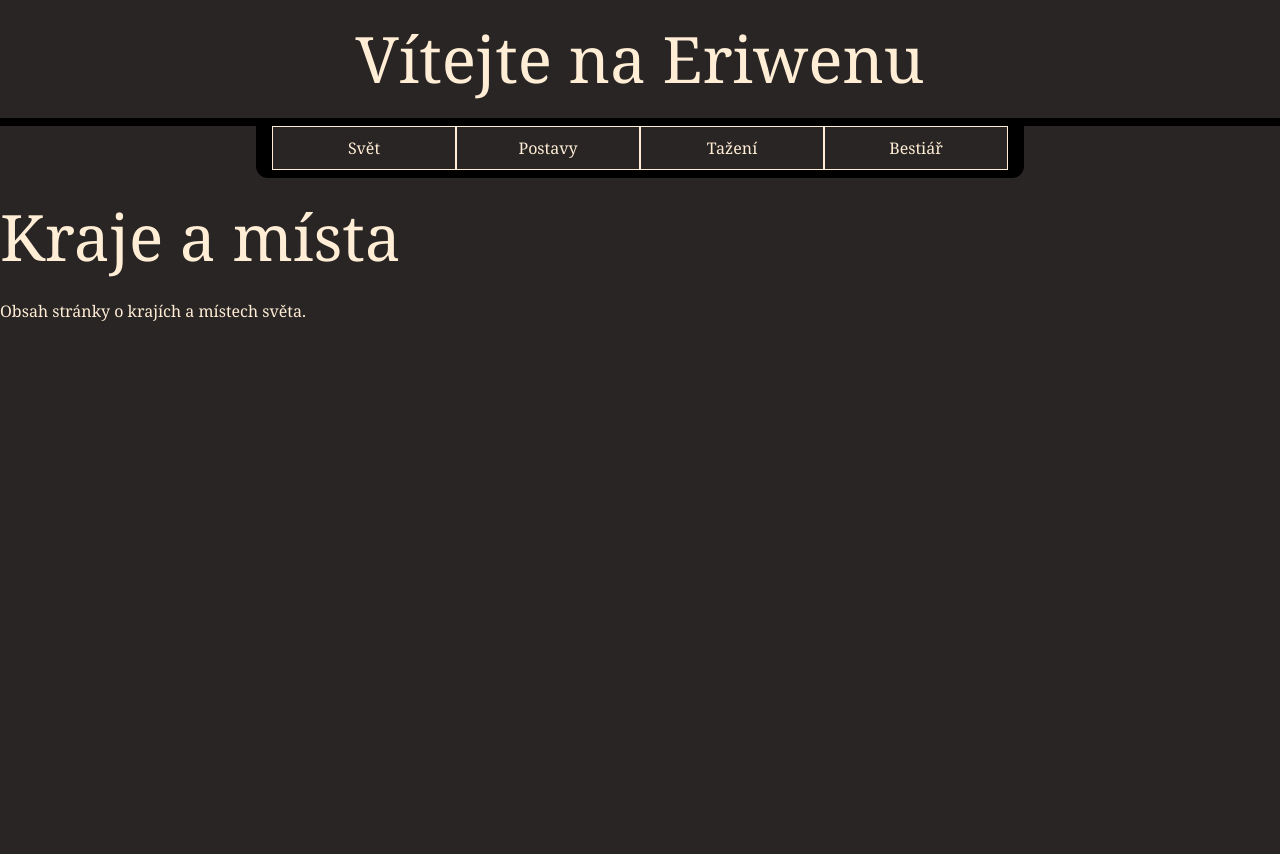
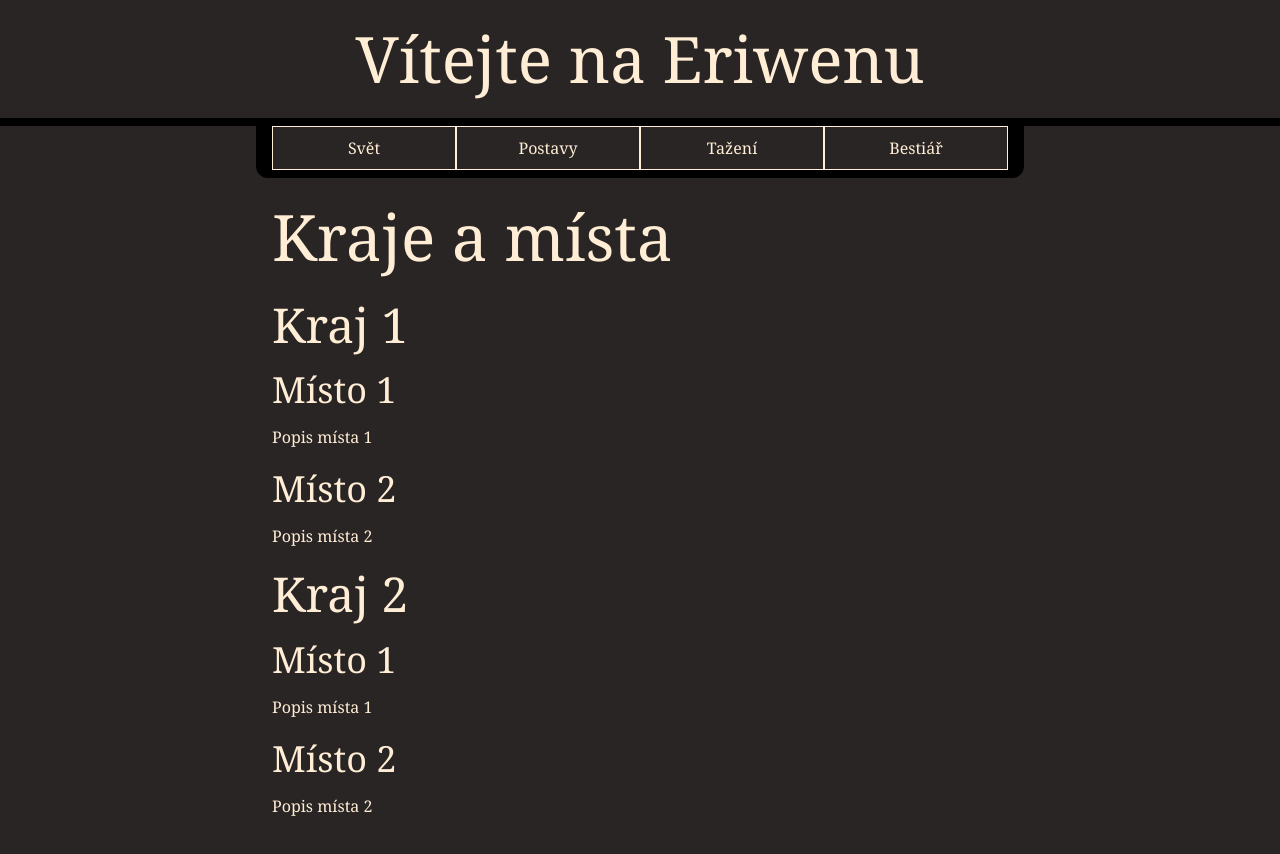
Before and after one commit to Sirotekj/eriwen, a Next.js app: page /svet/kraje-a-mista in a window 1280 px wide. Shown: the top 854 px of the page. Built offline with nearby package versions, Linux system fonts and the light colour scheme; a web font is replaced by a local one.

Commit message:
menu = app routes

```diff
--- a/app/bestiar/page.tsx
+++ b/app/bestiar/page.tsx
@@ -1,8 +1,8 @@
 export default function BestiarPage() {
   return (
-    <main className="bestiar-page">
+    <div>
       <h1>Bestiář</h1>
       <p>Obsah stránky bestiář.</p>
-    </main>
+    </div>
   );
 }
--- a/app/layout.tsx
+++ b/app/layout.tsx
@@ -47,7 +47,7 @@ export default function RootLayout({
       >
         <h1 className="text-center">Vítejte na Eriwenu</h1>
         <MainMenu />
-        {children}
+        <main className="max-w-3xl mx-auto px-4">{children}</main>
       </body>
     </html>
   );
--- a/app/page.tsx
+++ b/app/page.tsx
@@ -1,3 +1,8 @@
 export default function Home() {
-  return <main className="bg-background text-primary"></main>;
+  return (
+    <>
+      <h2>Úvod</h2>
+      <p>Tady je úvod.</p>
+    </>
+  );
 }
--- a/app/postavy/page.tsx
+++ b/app/postavy/page.tsx
@@ -3,7 +3,7 @@ import { getPostavy } from "@/lib/postavy";
 export default async function PostavyPage() {
   const postavy = await getPostavy();
   return (
-    <main>
+    <div>
       <h1>Postavy</h1>
       <ul>
         {postavy.map((p) => (
@@ -12,6 +12,6 @@ export default async function PostavyPage() {
           </li>
         ))}
       </ul>
-    </main>
+    </div>
   );
 }
--- a/app/svet/kraje-a-mista/page.tsx
+++ b/app/svet/kraje-a-mista/page.tsx
@@ -1,8 +1,17 @@
 export default function KrajemaMistaPage() {
   return (
-    <main className="kraje-a-mista-page">
+    <div>
       <h1>Kraje a místa</h1>
-      <p>Obsah stránky o krajích a místech světa.</p>
-    </main>
+      <h2>Kraj 1</h2>
+      <h3>Místo 1</h3>
+      <p>Popis místa 1</p>
+      <h3>Místo 2</h3>
+      <p>Popis místa 2</p>
+      <h2>Kraj 2</h2>
+      <h3>Místo 1</h3>
+      <p>Popis místa 1</p>
+      <h3>Místo 2</h3>
+      <p>Popis místa 2</p>
+    </div>
   );
 }
--- a/app/svet/nabozenstvi/page.tsx
+++ b/app/svet/nabozenstvi/page.tsx
@@ -1,8 +1,8 @@
 export default function NabozenstviPage() {
   return (
-    <main className="nabozenstvi-page">
+    <div>
       <h1>Kraje a místa</h1>
-      <p>Obsah stránky o krajích a místech světa.</p>
-    </main>
+      <p>Obsah stránky o náboženstvích.</p>
+    </div>
   );
 }
--- /dev/null
+++ b/app/svet/nepratele/page.tsx
@@ -0,0 +1,8 @@
+export default function NepratelePage() {
+  return (
+    <div>
+      <h2>Nepřátelé</h2>
+      <p>Obsah stránky o nepřátelích.</p>
+    </div>
+  );
+}
--- /dev/null
+++ b/app/svet/spojenci/page.tsx
@@ -0,0 +1,8 @@
+export default function SpojenciPage() {
+  return (
+    <div>
+      <h2>Spojenci</h2>
+      <p>Obsah stránky o spojencích.</p>
+    </div>
+  );
+}
--- a/app/tazeni/page.tsx
+++ b/app/tazeni/page.tsx
@@ -1,7 +1,7 @@
 import FormTazeni from "@/components/forms/form-tazeni";
 export default async function TazeniPage() {
   return (
-    <main className="max-w-3xl px-4 my-8 mx-auto bg-background-light">
+    <div>
       <h2>Tažení</h2>
 
       <div>
@@ -27,6 +27,6 @@ export default async function TazeniPage() {
         </p>
       </div>
       <FormTazeni />
-    </main>
+    </div>
   );
 }
```
